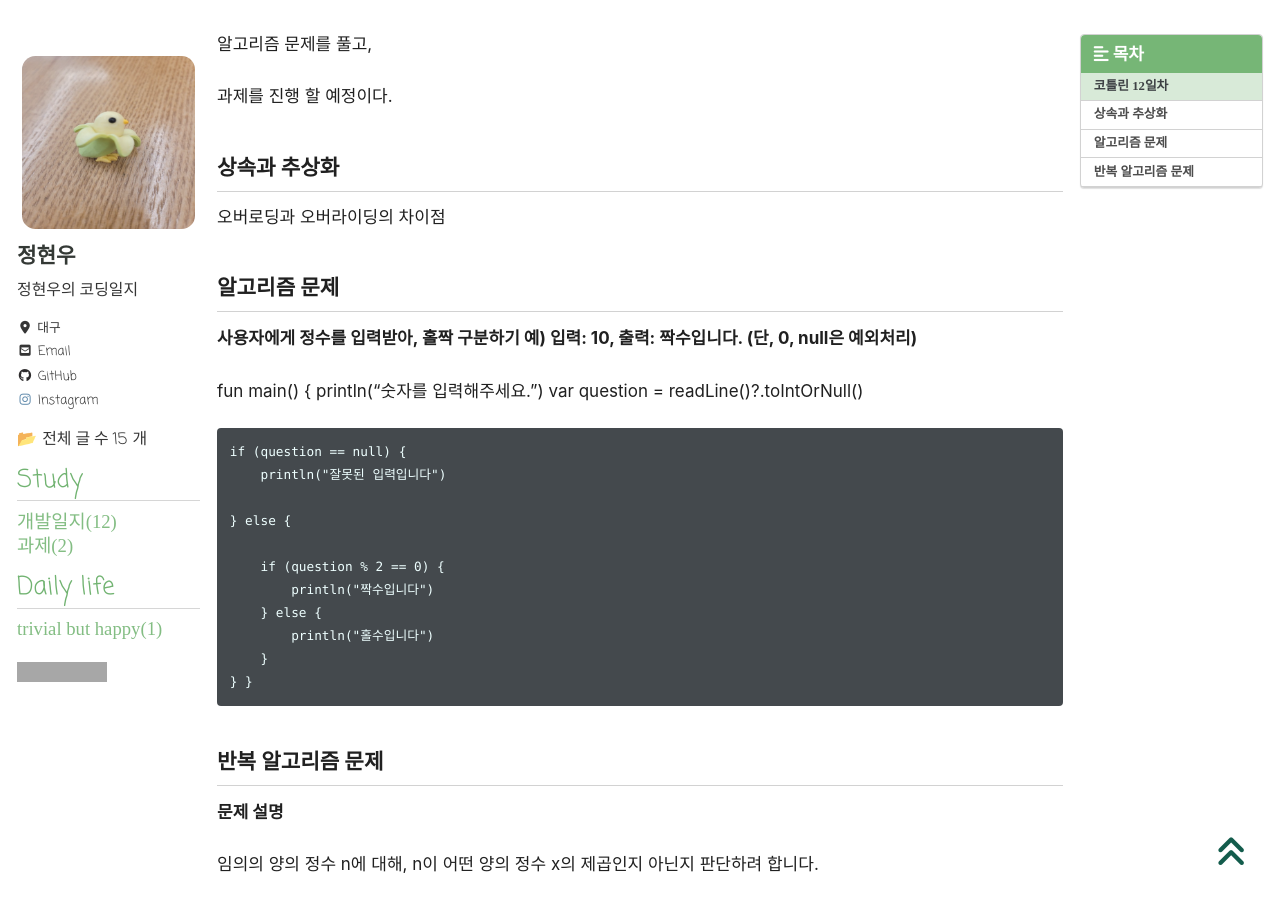
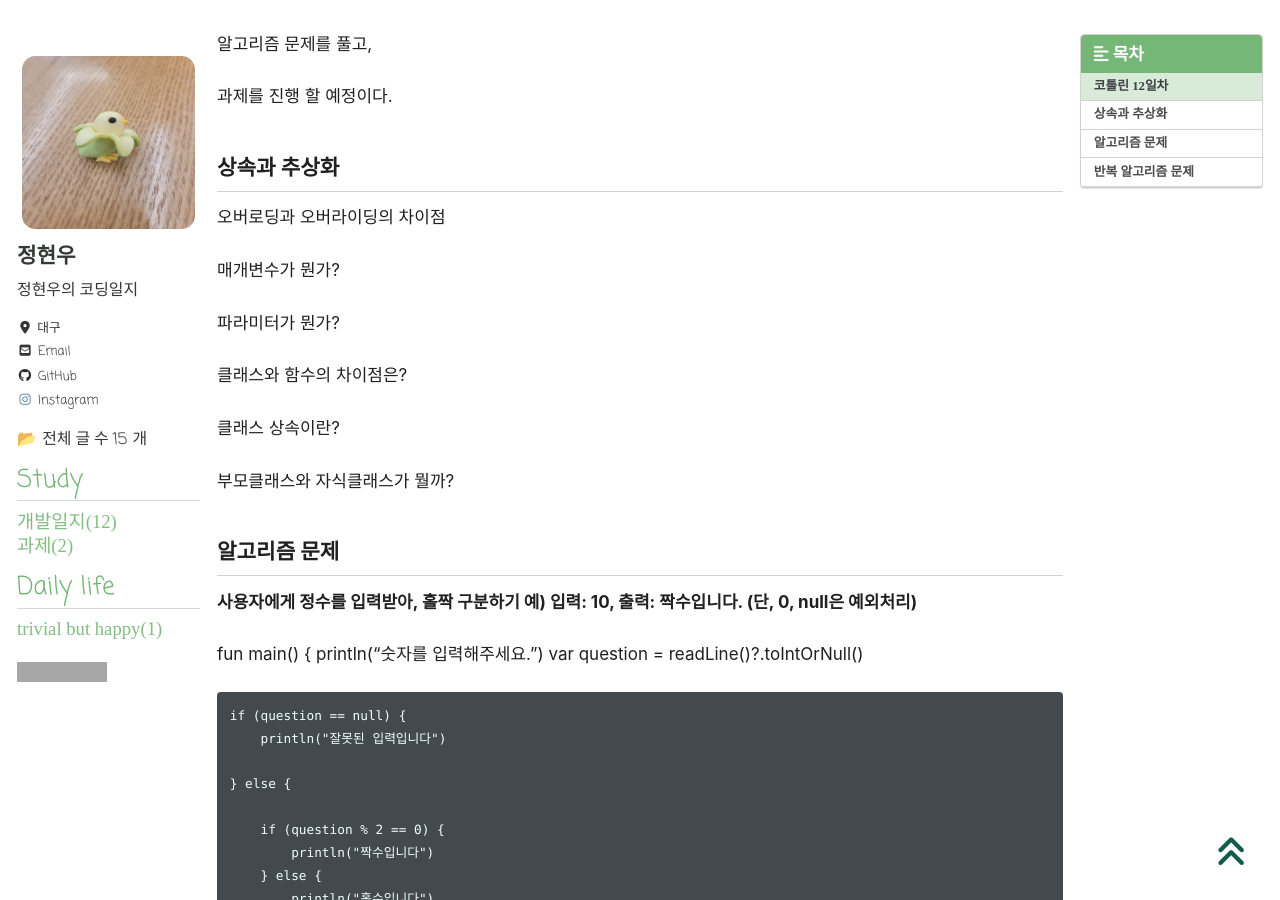
Before and after one commit to hyunparrot/hyunparrot.github.io, a Jekyll site: the page built from _posts/Blog/2023-12-06-kotlin-12.md, in a window 1280 px wide and 900 px high, scrolled down 502 px. Built offline with Jekyll 4.4.1, drawn with Linux system fonts in a browser that asks for light colours; cached includes are drawn as plain includes; nearby versions of some CDN libraries; some web fonts are replaced; comment, search, counter and statistics services are not loaded; grey boxes are pictures that could not be loaded.

Commit message:
Update 2023-12-06-kotlin-12.md

```diff
--- a/_posts/Blog/2023-12-06-kotlin-12.md
+++ b/_posts/Blog/2023-12-06-kotlin-12.md
@@ -31,6 +31,15 @@ last_modified_at: 2023-12-6
 
 오버로딩과 오버라이딩의 차이점
 
+매개변수가 뭔가?
+
+파라미터가 뭔가?
+
+클래스와 함수의 차이점은?
+
+클래스 상속이란?
+
+부모클래스와 자식클래스가 뭘까?
 
 ## 알고리즘 문제
 
```
